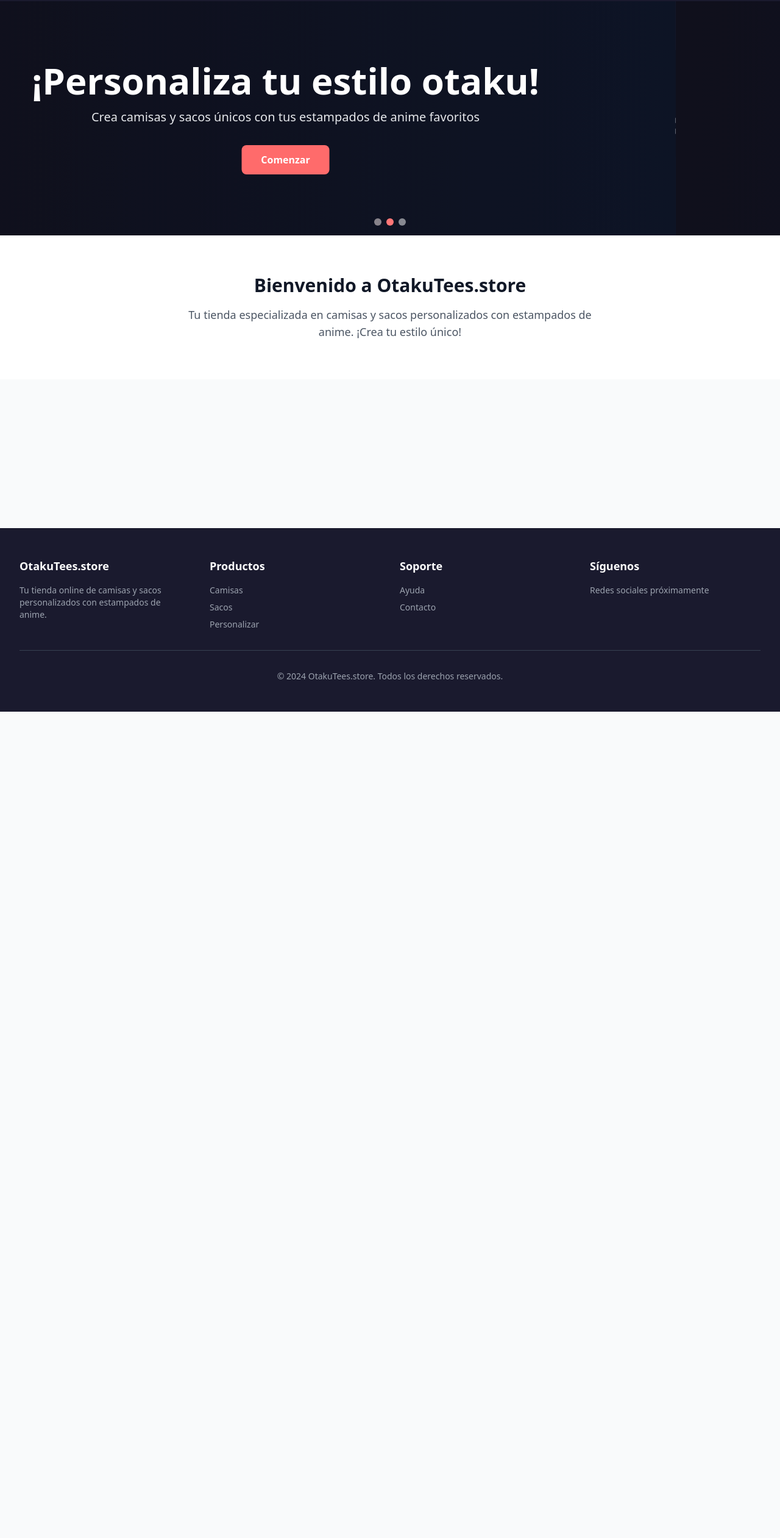
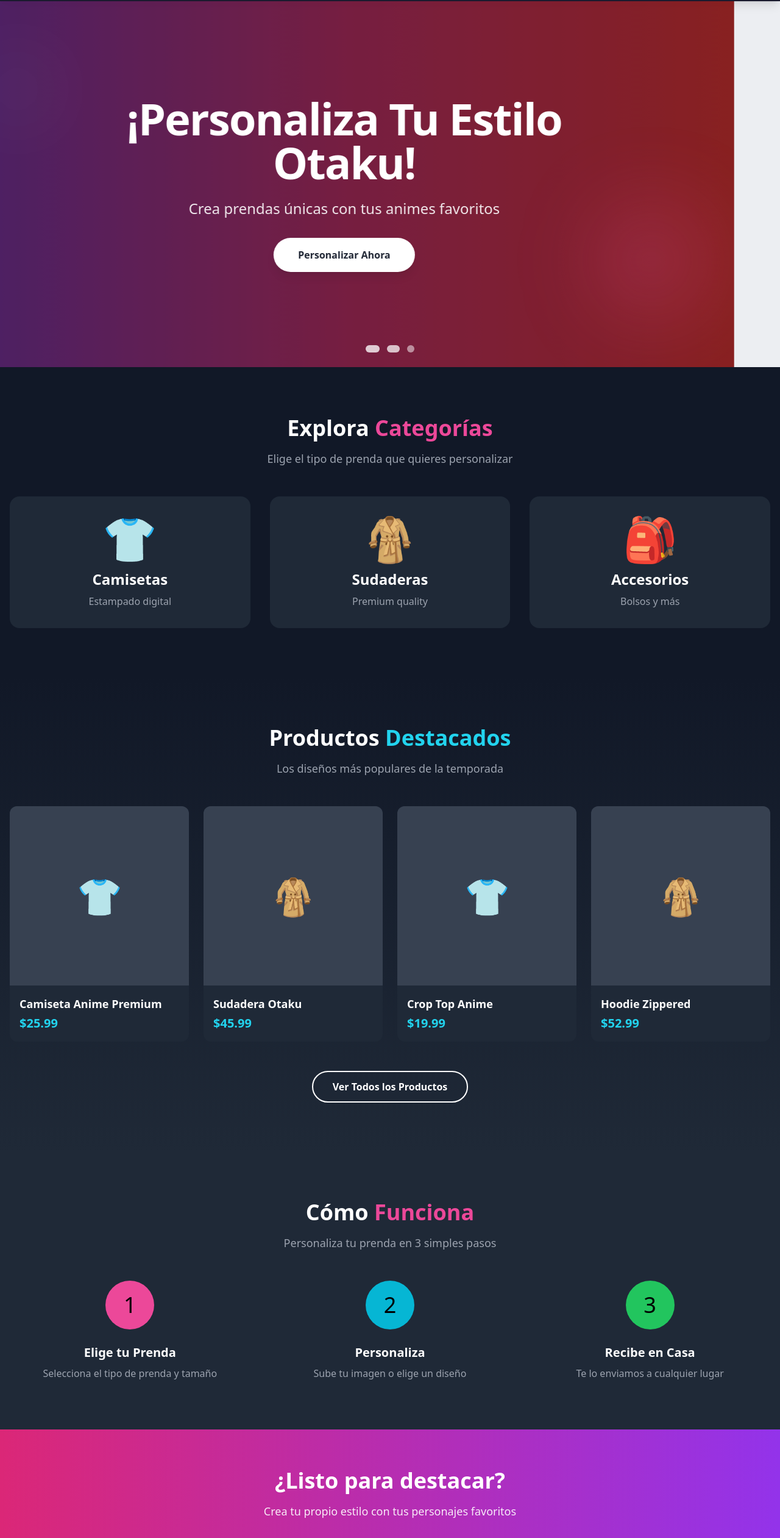
Before and after one commit to Heri-valen/animestill, a SvelteKit app: page / in a window 1280 px wide. Shown: the part 78-2600 px from the top of the page at 61% size. Before the commit the page ends 1245 px from the top, so only its background shows below. Built offline with nearby package versions, Linux system fonts and the light colour scheme.

Commit message:
feat: redesign home page with modern anime theme

```diff
--- a/src/routes/+page.svelte
+++ b/src/routes/+page.svelte
@@ -1,78 +1,227 @@
 <script lang="ts">
 	import { onMount } from 'svelte';
 
-	let currentSlide = 0;
+	let currentSlide = $state(0);
+	let products = $state<Array<{
+		id: string;
+		name: string;
+		basePrice: number;
+		images: string;
+		type: string;
+	}>>([]);
+
 	const slides = [
 		{
-			title: "¡Personaliza tu estilo otaku!",
-			description: "Crea camisas y sacos únicos con tus estampados de anime favoritos"
+			title: "¡Personaliza Tu Estilo Otaku!",
+			description: "Crea prendas únicas con tus animes favoritos",
+			cta: "Personalizar Ahora",
+			link: "/personalizar",
+			gradient: "from-purple-900 via-pink-800 to-red-700"
 		},
 		{
-			title: "Nueva Colección Disponible",
-			description: "Descubre los últimos diseños inspirados en los animes más populares"
+			title: "Nueva Colección 2026",
+			description: "Los diseños más populares del año",
+			cta: "Ver Catálogo",
+			link: "/productos",
+			gradient: "from-blue-900 via-cyan-700 to-teal-600"
 		},
 		{
-			title: "Envío Gratis en Compras +$50",
-			description: "Aprovecha nuestra promoción especial"
+			title: "Envío Gratis +$50",
+			description: "Solo por tiempo limitado",
+			cta: "Aprovechar",
+			link: "/carrito",
+			gradient: "from-green-900 via-emerald-700 to-teal-500"
 		}
+	];
+
+	const categories = [
+		{ icon: "👕", label: "Camisetas", desc: "Estampado digital", link: "/personalizar?type=shirt" },
+		{ icon: "🧥", label: "Sudaderas", desc: "Premium quality", link: "/personalizar?type=jacket" },
+		{ icon: "🎒", label: "Accesorios", desc: "Bolsos y más", link: "/productos?category=accesorios" }
 	];
 
 	onMount(() => {
 		const interval = setInterval(() => {
 			currentSlide = (currentSlide + 1) % slides.length;
 		}, 5000);
+
+		products = [
+			{ id: "1", name: "Camiseta Anime Premium", basePrice: 25.99, images: "/images/camiseta-basica.jpg", type: "SHIRT" },
+			{ id: "2", name: "Sudadera Otaku", basePrice: 45.99, images: "/images/sudadera-premium.jpg", type: "JACKET" },
+			{ id: "3", name: "Crop Top Anime", basePrice: 19.99, images: "/images/crop-top.jpg", type: "SHIRT" },
+			{ id: "4", name: "Hoodie Zippered", basePrice: 52.99, images: "/images/hoodie-zip.jpg", type: "JACKET" }
+		];
+
 		return () => clearInterval(interval);
 	});
-
-	function goToSlide(index: number) {
-		currentSlide = index;
-	}
 </script>
 
 <svelte:head>
-	<title>OtakuTees.store - Inicio</title>
+	<title>OtakuTees.store - Tu Estilo Otaku, Personalizado</title>
+	<meta name="description" content="Compra camisetas, sudaderas y accesorios personalizables con tus animes favoritos. Envío a toda Colombia." />
 </svelte:head>
 
-<!-- Hero Slider -->
-<section class="relative h-96 overflow-hidden">
+<!-- Hero Section -->
+<section class="relative h-[600px] overflow-hidden">
 	{#each slides as slide, i}
 		<div
-			class="absolute inset-0 w-full h-full transition-transform duration-500 ease-in-out"
-			style="transform: translateX({(i - currentSlide) * 100}%)"
+			class="absolute inset-0 w-full h-full transition-all duration-700 ease-in-out"
+			style="transform: translateX({(i - currentSlide) * 100}%); opacity: {i === currentSlide ? 1 : 0}"
 		>
-			<div class="relative w-full h-full bg-gradient-to-r from-otaku-dark to-otaku-purple">
-				<div class="absolute inset-0 bg-black opacity-40"></div>
-				<div class="relative z-10 flex items-center justify-center h-full text-white text-center px-4">
-					<div class="max-w-4xl">
-						<h1 class="text-4xl md:text-6xl font-bold mb-4">{slide.title}</h1>
-						<p class="text-lg md:text-xl mb-8 text-gray-200">{slide.description}</p>
-						<button class="bg-otaku-pink hover:bg-red-600 text-white font-bold py-3 px-8 rounded-lg transition-colors">
-							Comenzar
-						</button>
+			<div class="relative w-full h-full bg-gradient-to-r {slide.gradient}">
+				<div class="absolute inset-0 bg-black/30"></div>
+				<div class="absolute inset-0 overflow-hidden">
+					<div class="absolute top-20 left-10 w-32 h-32 bg-white/10 rounded-full blur-3xl animate-pulse"></div>
+					<div class="absolute bottom-20 right-10 w-48 h-48 bg-pink-500/20 rounded-full blur-3xl animate-pulse" style="animation-delay: 1s;"></div>
+				</div>
+				<div class="relative z-10 flex items-center justify-center h-full">
+					<div class="text-center text-white px-4 max-w-4xl">
+						<h1 class="text-5xl md:text-7xl font-black mb-6 tracking-tight">
+							{slide.title}
+						</h1>
+						<p class="text-xl md:text-2xl mb-8 text-white/90 font-light">
+							{slide.description}
+						</p>
+						<a
+							href={slide.link}
+							class="inline-block bg-white text-gray-900 hover:bg-pink-500 hover:text-white font-bold py-4 px-10 rounded-full transition-all duration-300 transform hover:scale-105 shadow-lg hover:shadow-xl"
+						>
+							{slide.cta}
+						</a>
 					</div>
 				</div>
 			</div>
 		</div>
 	{/each}
 
-	<!-- Slider Controls -->
-	<div class="absolute bottom-4 left-1/2 transform -translate-x-1/2 flex space-x-2">
+	<!-- Hero Navigation Dots -->
+	<div class="absolute bottom-6 left-1/2 -translate-x-1/2 flex space-x-3 z-20">
 		{#each slides as _, i}
 			<button
-				class="w-3 h-3 rounded-full transition-colors {currentSlide === i ? 'bg-otaku-pink' : 'bg-white opacity-50'}"
-				on:click={() => goToSlide(i)}
+				class="w-3 h-3 rounded-full transition-all duration-300 {currentSlide === i ? 'bg-white w-8' : 'bg-white/50 hover:bg-white/80'}"
+				onclick={() => currentSlide = i}
+				aria-label="Go to slide {i + 1}"
 			></button>
 		{/each}
 	</div>
 </section>
 
-<!-- Welcome Section -->
-<section class="py-16 bg-white">
-	<div class="max-w-7xl mx-auto px-4 sm:px-6 lg:px-8 text-center">
-		<h2 class="text-3xl font-bold text-gray-900 mb-4">Bienvenido a OtakuTees.store</h2>
-		<p class="text-lg text-gray-600 max-w-2xl mx-auto">
-			Tu tienda especializada en camisas y sacos personalizados con estampados de anime.
-			¡Crea tu estilo único!
-		</p>
+<!-- Categories Section -->
+<section id="categorias" class="py-20 bg-gray-900">
+	<div class="max-w-7xl mx-auto px-4">
+		<h2 class="text-4xl font-bold text-center text-white mb-4">
+			Explora <span class="text-pink-500">Categorías</span>
+		</h2>
+		<p class="text-gray-400 text-center mb-12 text-lg">Elige el tipo de prenda que quieres personalizar</p>
+
+		<div class="grid grid-cols-1 md:grid-cols-3 gap-8">
+			{#each categories as cat}
+				<a
+					href={cat.link}
+					class="group bg-gray-800 rounded-2xl p-8 text-center hover:bg-gray-700 transition-all duration-300 hover:-translate-y-2 hover:shadow-2xl hover:shadow-pink-500/20"
+				>
+					<div class="text-7xl mb-4 group-hover:scale-110 transition-transform duration-300">
+						{cat.icon}
+					</div>
+					<h3 class="text-2xl font-bold text-white mb-2">{cat.label}</h3>
+					<p class="text-gray-400">{cat.desc}</p>
+				</a>
+			{/each}
+		</div>
 	</div>
 </section>
+
+<!-- Featured Products -->
+<section class="py-20 bg-gradient-to-b from-gray-900 to-gray-800">
+	<div class="max-w-7xl mx-auto px-4">
+		<h2 class="text-4xl font-bold text-center text-white mb-4">
+			Productos <span class="text-cyan-400">Destacados</span>
+		</h2>
+		<p class="text-gray-400 text-center mb-12 text-lg">Los diseños más populares de la temporada</p>
+
+		<div class="grid grid-cols-1 sm:grid-cols-2 lg:grid-cols-4 gap-6">
+			{#each products as product}
+				<div class="group bg-gray-800 rounded-xl overflow-hidden hover:shadow-2xl hover:shadow-cyan-500/20 transition-all duration-300 hover:-translate-y-2">
+					<div class="aspect-square bg-gray-700 relative overflow-hidden">
+						<div class="absolute inset-0 bg-gradient-to-t from-black/60 to-transparent opacity-0 group-hover:opacity-100 transition-opacity duration-300 flex items-end justify-center pb-4">
+							<a
+								href="/personalizar?product={product.id}"
+								class="bg-pink-500 text-white px-6 py-2 rounded-full font-semibold transform translate-y-4 group-hover:translate-y-0 transition-transform duration-300"
+							>
+								Personalizar
+							</a>
+						</div>
+						<div class="w-full h-full flex items-center justify-center text-6xl">
+							{product.type === 'SHIRT' ? '👕' : '🧥'}
+						</div>
+					</div>
+					<div class="p-4">
+						<h3 class="font-bold text-white text-lg mb-1 truncate">{product.name}</h3>
+						<p class="text-cyan-400 font-bold text-xl">${product.basePrice}</p>
+					</div>
+				</div>
+			{/each}
+		</div>
+
+		<div class="text-center mt-12">
+			<a
+				href="/personalizar"
+				class="inline-block bg-transparent border-2 border-white text-white hover:bg-white hover:text-gray-900 font-bold py-3 px-8 rounded-full transition-all duration-300"
+			>
+				Ver Todos los Productos
+			</a>
+		</div>
+	</div>
+</section>
+
+<!-- How It Works -->
+<section class="py-20 bg-gray-800">
+	<div class="max-w-7xl mx-auto px-4">
+		<h2 class="text-4xl font-bold text-center text-white mb-4">
+			Cómo <span class="text-pink-500">Funciona</span>
+		</h2>
+		<p class="text-gray-400 text-center mb-12 text-lg">Personaliza tu prenda en 3 simples pasos</p>
+
+		<div class="grid grid-cols-1 md:grid-cols-3 gap-8">
+			<div class="text-center">
+				<div class="w-20 h-20 bg-pink-500 rounded-full flex items-center justify-center text-4xl mx-auto mb-6">
+					1
+				</div>
+				<h3 class="text-xl font-bold text-white mb-2">Elige tu Prenda</h3>
+				<p class="text-gray-400">Selecciona el tipo de prenda y tamaño</p>
+			</div>
+			<div class="text-center">
+				<div class="w-20 h-20 bg-cyan-500 rounded-full flex items-center justify-center text-4xl mx-auto mb-6">
+					2
+				</div>
+				<h3 class="text-xl font-bold text-white mb-2">Personaliza</h3>
+				<p class="text-gray-400">Sube tu imagen o elige un diseño</p>
+			</div>
+			<div class="text-center">
+				<div class="w-20 h-20 bg-green-500 rounded-full flex items-center justify-center text-4xl mx-auto mb-6">
+					3
+				</div>
+				<h3 class="text-xl font-bold text-white mb-2">Recibe en Casa</h3>
+				<p class="text-gray-400">Te lo enviamos a cualquier lugar</p>
+			</div>
+		</div>
+	</div>
+</section>
+
+<!-- CTA Banner -->
+<section class="py-16 bg-gradient-to-r from-pink-600 to-purple-600">
+	<div class="max-w-4xl mx-auto px-4 text-center">
+		<h2 class="text-3xl md:text-4xl font-bold text-white mb-4">
+			¿Listo para destacar?
+		</h2>
+		<p class="text-white/90 text-lg mb-8">
+			Crea tu propio estilo con tus personajes favoritos
+		</p>
+		<a
+			href="/personalizar"
+			class="inline-block bg-white text-pink-600 hover:bg-gray-100 font-bold py-4 px-10 rounded-full transition-all duration-300 transform hover:scale-105 shadow-lg"
+		>
+			Comenzar Ahora
+		</a>
+	</div>
+</section>
```
